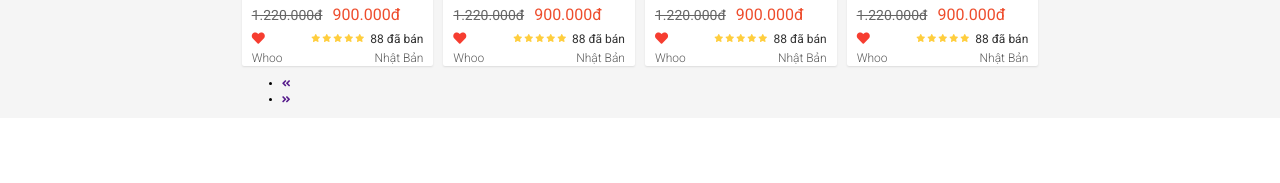
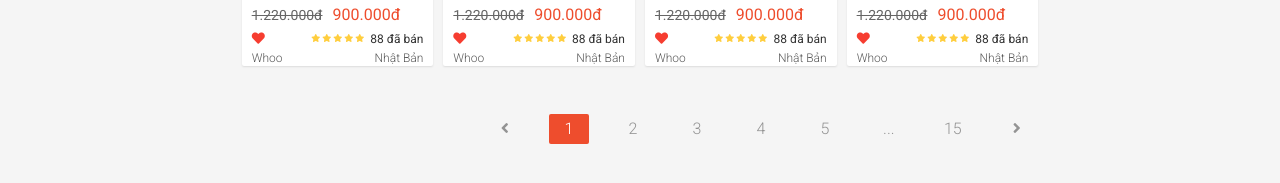
Before and after one commit to tranhuyphu60cntt3/F8, a plain HTML site: page index.html in a window 1280 px wide. Shown: the part 779-962 px from the top of the page. Before the commit the page ends 897 px from the top, so only its background shows below. Drawn offline with nearby package versions, Linux system fonts and the light colour scheme.

Commit message:
11/4/2022

```diff
--- a/assets/css/base.css
+++ b/assets/css/base.css
@@ -192,3 +192,37 @@ html{
   font-size: 1.4rem;
   color: #555;
 }
+
+/* pagination */
+.pagination{
+  display: flex;
+  align-items: center;
+  justify-content: center;
+  list-style: none;
+}
+.pagination-item{
+  margin: 0 12px;
+}
+.pagination-item--active .pagination-item__link{
+  color: var(--write-color);
+  background-color: var(--primary-color);
+}
+.pagination-item--active .pagination-item__link:hover{
+  background-color: #ed5c3f;
+}
+.pagination-item__link{
+  display: block;
+  font-weight: 300;
+  text-decoration: none;
+  font-size: 1.6rem;
+  color: #939393;
+  min-width: 40px;
+  border-radius: 2px;
+  --height: 30px;
+  height: var(--height);
+  line-height: var(--height);
+  text-align: center;
+}
+.pagination-item__icon{
+
+}
--- a/assets/css/main.css
+++ b/assets/css/main.css
@@ -1016,3 +1016,6 @@ i.home-product-item__like-icon-fill{
   position: relative;
   color: var(--write-color);
 }
+.home-product__pagination{
+  margin: 48px 0;
+}
--- a/index.html
+++ b/index.html
@@ -796,15 +796,37 @@
             </div>
 
             <!-- pagination -->
-            <ul class="pagination">
+            <ul class="pagination home-product__pagination">
               <li class="pagination-item">
                 <a href="" class="pagination-item__link">
-                  <i class="pagination-item__icon fas fa-angle-double-left" aria-hidden="true"></i>
+                  <i class="pagination-item__icon fas fa-angle-left" ></i>
                 </a>
               </li>
+              <li class="pagination-item pagination-item--active">
+                <a href="" class="pagination-item__link">1</a>
+              </li>
+              <li class="pagination-item">
+                <a href="" class="pagination-item__link">2</a>
+              </li>
+              <li class="pagination-item">
+                <a href="" class="pagination-item__link">3</a>
+              </li>
+              <li class="pagination-item">
+                <a href="" class="pagination-item__link">4</a>
+              </li>
+              <li class="pagination-item">
+                <a href="" class="pagination-item__link">5</a>
+              </li>
+              <li class="pagination-item">
+                <a href="" class="pagination-item__link">...</a>
+              </li>
+              <li class="pagination-item">
+                <a href="" class="pagination-item__link">15</a>
+              </li>
+
               <li class="pagination-item">
                 <a href="" class="pagination-item__link">
-                  <i class="pagination-item__icon fas fa-angle-double-right" aria-hidden="true"></i>
+                  <i class="pagination-item__icon fas fa-angle-right"></i>
                 </a>
               </li>
 
```
